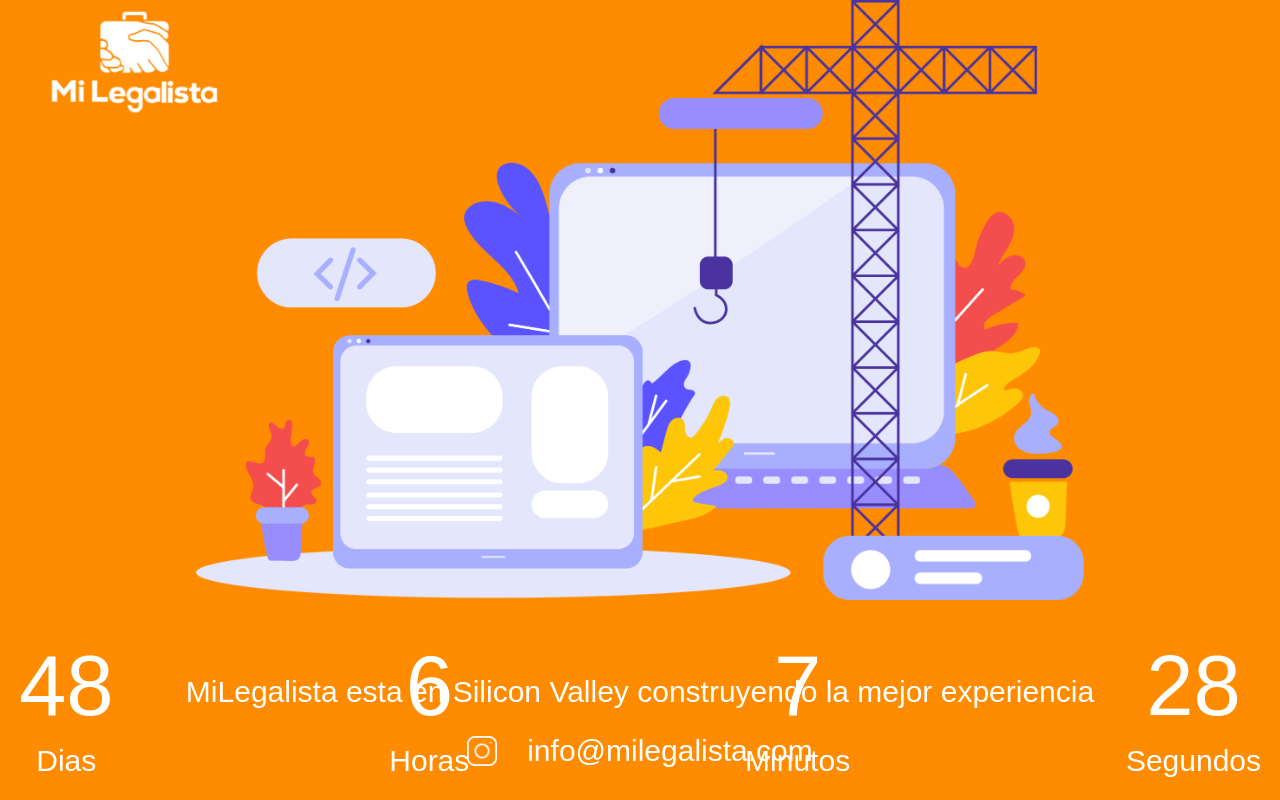
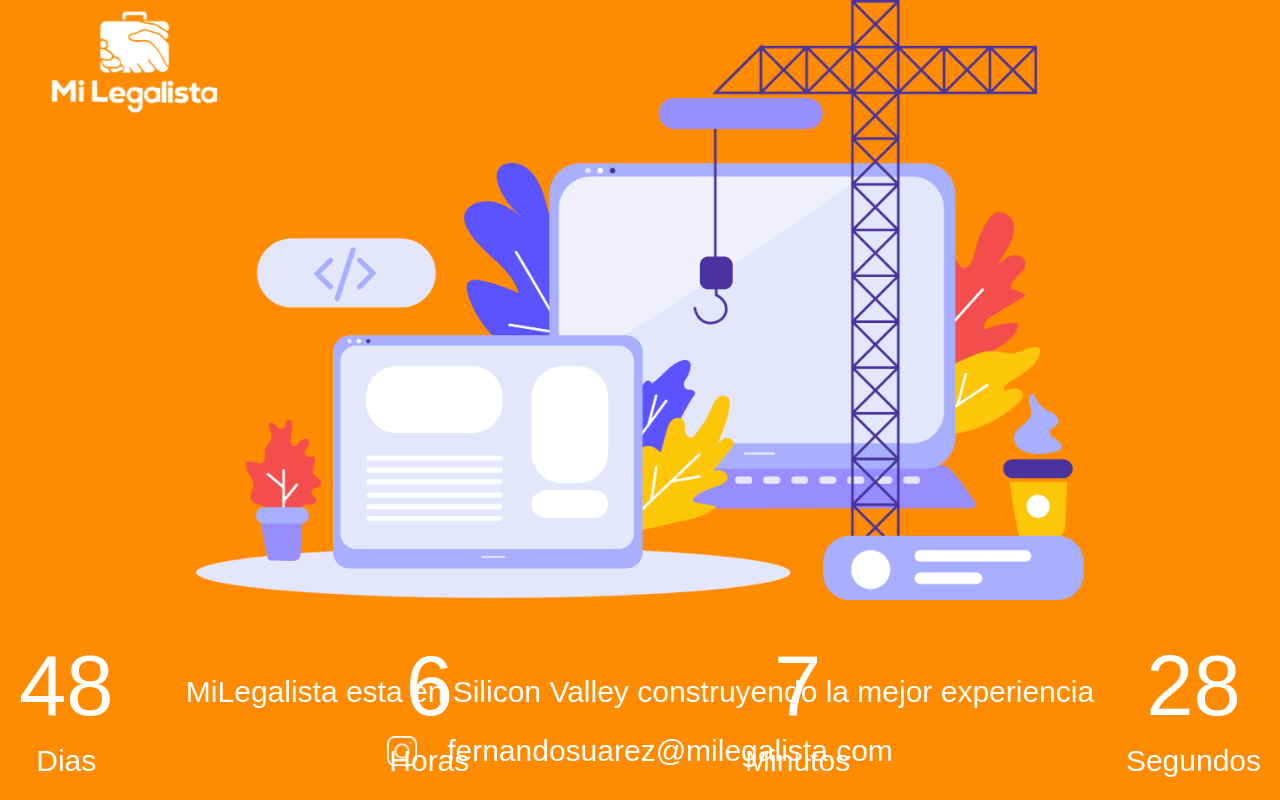
Before and after one commit to AndreCalder/MLConstruccion, a Next.js app: page / in a window 1280 px wide. Built offline with nearby package versions, Linux system fonts and the light colour scheme; a web font is replaced by a local one.

Commit message:
Corrected email

```diff
--- a/src/app/page.tsx
+++ b/src/app/page.tsx
@@ -66,7 +66,7 @@ export default function Home() {
                 </div>
                 <div className="header__content__bottom__contact-info">
                   <a href="https://www.instagram.com/milegalista/"><img src="/img/instagram-icon.png" alt="" /></a>
-                  <p>info@milegalista.com</p>
+                  <p>fernandosuarez@milegalista.com</p>
                 </div>
               </div>
             </div>
```
